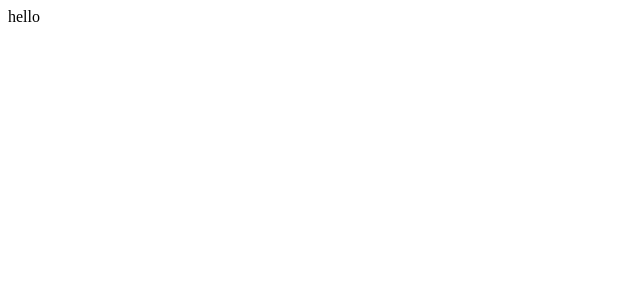
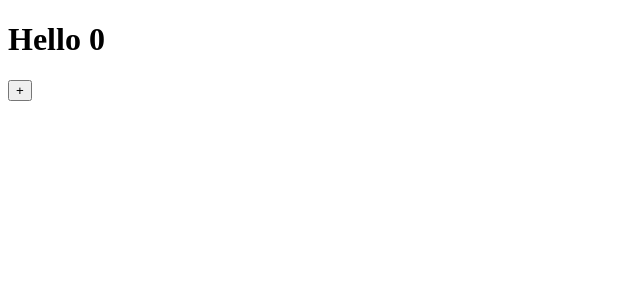
Before and after one commit to babooteng2/nextjs-intro, a Next.js app: page / in a window 1280 px wide. Shown: the top 300 px of the page, without its empty margins (0-640 px from the left). Built offline with nearby package versions, Linux system fonts and the light colour scheme.

Commit message:
#1.1 Pages #1.2 Static Pre Rendering

```diff
--- a/pages/about.js
+++ b/pages/about.js
@@ -1,3 +1,3 @@
-export default function potato() {
+export default function Potato() {
     return "about"
 }
--- a/pages/index.js
+++ b/pages/index.js
@@ -1,3 +1,10 @@
-export default function home() {
-    return "hello"
+import { useState } from "react"
+
+export default function Home() {
+    const [counter, setCounter] = useState(0);
+    return (
+    <div>
+        <h1>Hello {counter}</h1>
+        <button onClick={()=>setCounter(prev=>prev+1)}>+</button>
+    </div>)
 }
```
